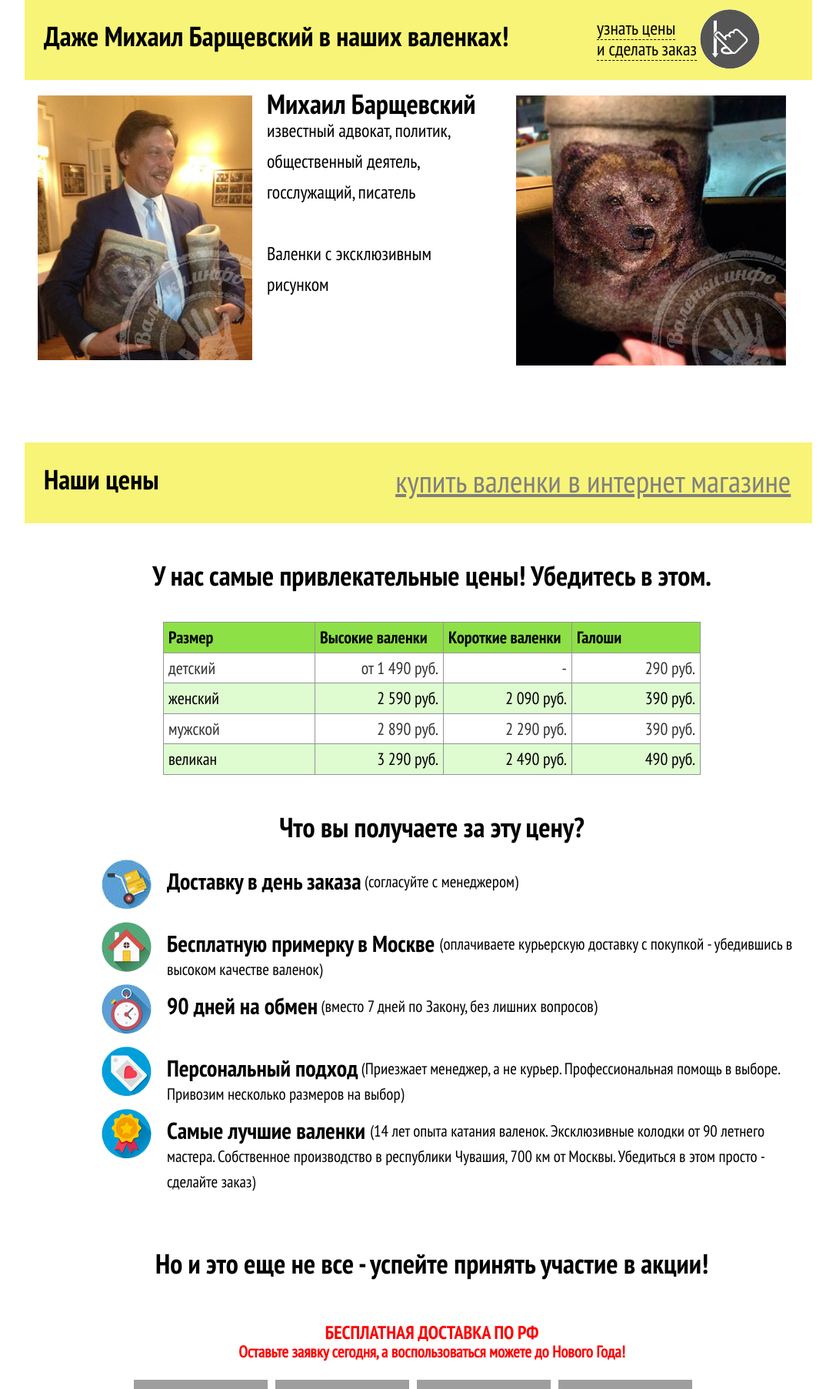
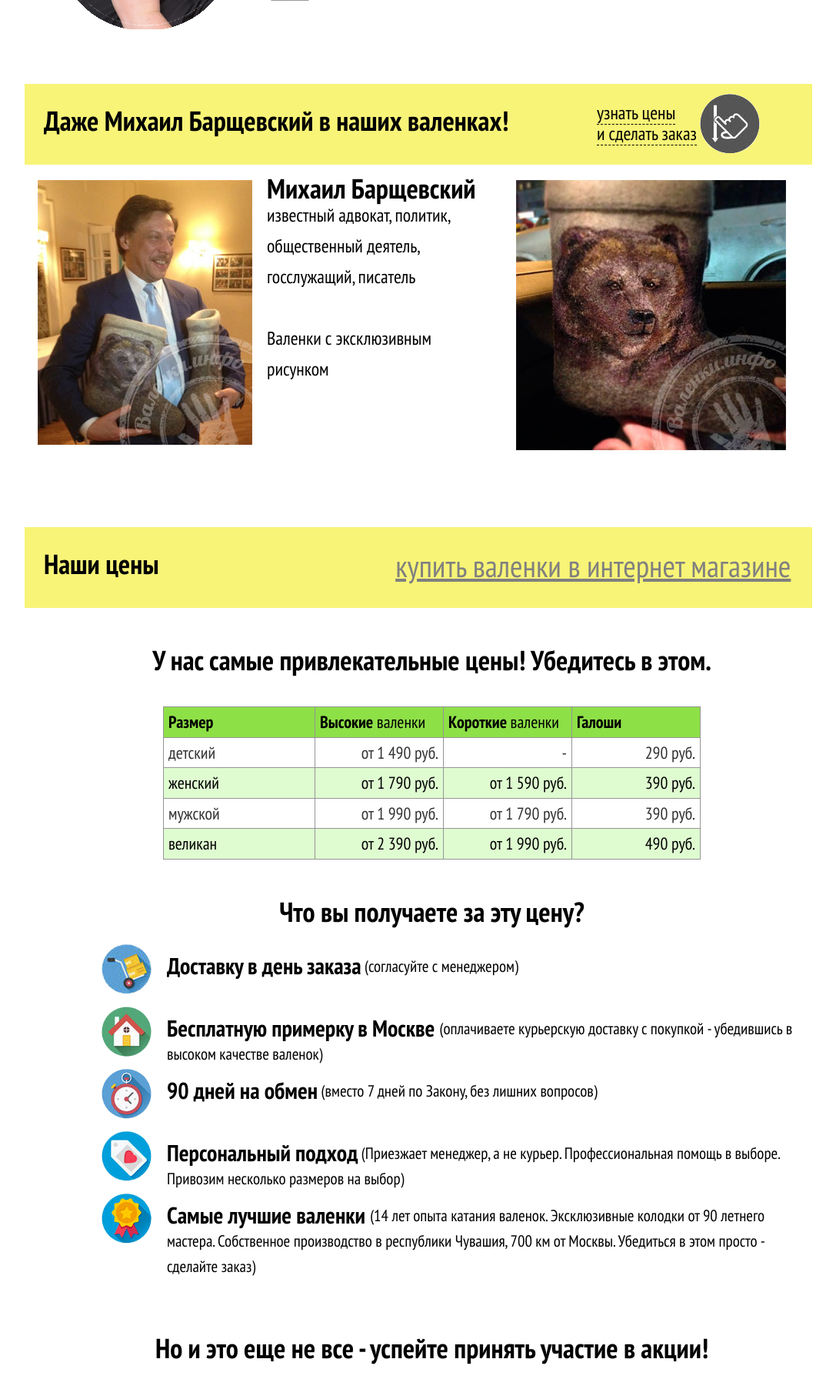
Before and after one commit to RmS-biz/valenki, a PHP site: page / in a window 1280 px wide. Shown: the part 1954-3759 px from the top of the page at 77% size, without its empty margins (96-1183 px from the left). Run offline with PHP 8.4, Linux system fonts and the light colour scheme; some libraries are stand-ins or nearby versions; grey boxes are pictures that could not be loaded.

Commit message:
link to IM and new price

```diff
--- a/css/style.css
+++ b/css/style.css
@@ -378,6 +378,11 @@ img, object, embed, video {
 .table-br2 {
 	width: 154px;
 	padding: 18px 0 0 6px;
+}
+
+.table-br2 span {
+	font-family: 'PTSansNarrowRegular';
+
 }
 
 .table-line1-color {
--- a/index.php
+++ b/index.php
@@ -31,7 +31,7 @@
 		<!--<script src="js/jquery.placeholder.js"></script>-->
 		<script src="js/jquery.fancybox.pack.js?v=2.1.5"></script>
 		<script src="js/common.js"></script>
-		<link rel="icon" href="img/favicon.ico" type="image/x-icon">
+		<link rel="icon" href="/img/favicon.ico" type="image/x-icon">
 		<link rel="stylesheet" href="https://fonts.googleapis.com/css?family=PT+Sans+Narrow:400,700&subset=latin,latin-ext,cyrillic-ext,cyrillic">
 		<link rel="stylesheet" href="https://fonts.googleapis.com/css?family=Lobster&subset=latin,latin-ext,cyrillic,cyrillic-ext">
 
@@ -212,7 +212,14 @@ window._fbq.push(['track', '6018637724156', {'value':'0.00','currency':'RUB'}]);
 			</td>
 		</tr>
 	</table>
+	<table class="lp-wrapper2">
+		<tr>
+			<td  class="lp-block9-content_right" colspan="3" align="center">
 
+				<div class="emag_div"><a href="http://valenki.info" >перейти к покупке в наш интернет магазин</a></div>
+			</td>
+		</tr>
+	</table>
 
 
 
@@ -292,8 +299,8 @@ window._fbq.push(['track', '6018637724156', {'value':'0.00','currency':'RUB'}]);
 				<table class="table2">
 					<tr class="table2-header">
 						<td class="table-br">Размер</td>
-						<td class="table-br2">Высокие валенки</td>
-						<td class="table-br2">Короткие валенки</td>
+						<td class="table-br2">Высокие <span>валенки</span></td>
+						<td class="table-br2">Короткие <span>валенки</span></td>
 						<td class="table-br2">Галоши</td>
 					</tr>
 					<tr class="table1-line2">
@@ -306,16 +313,16 @@ window._fbq.push(['track', '6018637724156', {'value':'0.00','currency':'RUB'}]);
 
 					<tr class="table2-content4">
 						<td class="table2-left" >  женский</td>
-						<td>2 590 руб.</td>
-						<td>2 090 руб.</td>
+						<td>от 1 790 руб.</td>
+						<td>от 1 590 руб.</td>
 						<td>390 руб.</td>
 					</tr>
 
 
 					<tr class="table1-line2">
 						<td class="table2-left">   мужской</td>
-						<td class="table-content2">2 890 руб.</td>
-						<td class="table-content2">2 290 руб.</td>
+						<td class="table-content2">от 1 990 руб.</td>
+						<td class="table-content2">от 1 790 руб.</td>
 						<td class="table-content2">390 руб.</td>
 					</tr>
 
@@ -323,8 +330,8 @@ window._fbq.push(['track', '6018637724156', {'value':'0.00','currency':'RUB'}]);
 
 					<tr class="table2-content4">
 						<td class="table2-left"> великан</td>
-						<td class="table-content2">3 290 руб.</td>
-						<td class="table-content2">2 490 руб.</td>
+						<td class="table-content2">от 2 390 руб.</td>
+						<td class="table-content2">от 1 990 руб.</td>
 						<td class="table-content2">490 руб.</td>
 					</tr>
 				</table>
```
Lines whose indentation alone changed are shown as unchanged.
